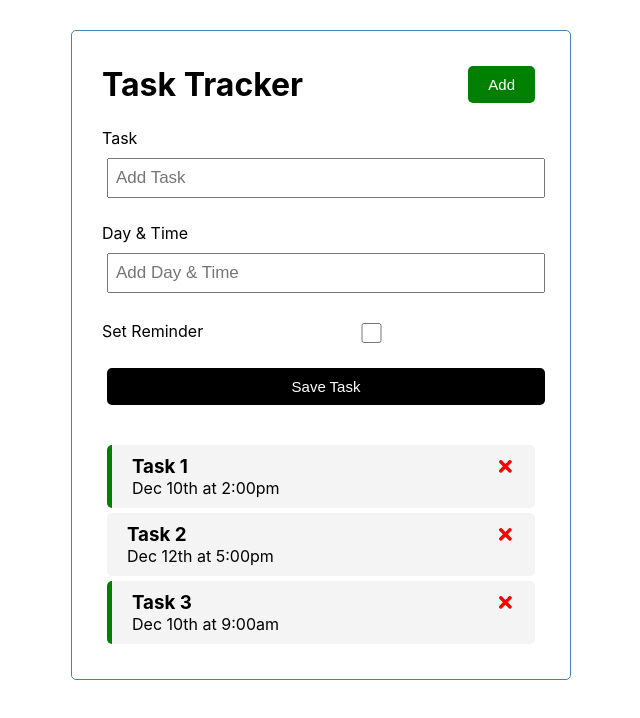
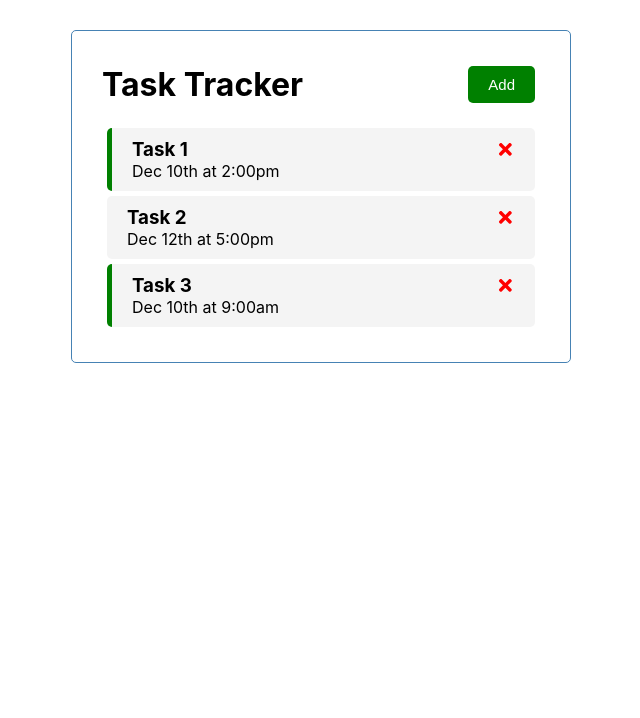
Before and after one commit to dimitar-4/react-task-tracker, a React (Create React App) app: page / in a window 1280 px wide. Shown: the top 718 px of the page, without its empty margins (319-959 px from the left). Built offline with nearby package versions, Linux system fonts and the light colour scheme.

Commit message:
Add show add functionality.

```diff
--- a/src/App.jsx
+++ b/src/App.jsx
@@ -2,6 +2,7 @@ import React from "react";
 import Header from "./components/Header";
 import Tasks from "./components/Tasks";
 import AddTask from "./components/AddTask";
+import { useState } from "react/cjs/react.development";
 
 const initialTasks = [
   {
@@ -26,6 +27,7 @@ const initialTasks = [
 
 function App() {
   const[tasks, setTasks] = React.useState(initialTasks);
+  const [showAdd, setShowAdd] = useState(false);
 
   function toggleReminder(id) {
     const newTasks = tasks.map((task) => (
@@ -51,8 +53,8 @@ function App() {
 
   return (
     <div className="container">
-      <Header />
-      <AddTask onSubmit={addTask} />
+      <Header onAdd={() => setShowAdd(!showAdd)} showAdd={showAdd} />
+      {showAdd && <AddTask onSubmit={addTask} />}
       <Tasks onToggle={toggleReminder} onDelete={deleteTask} tasks={tasks} />
     </div>
   );
--- a/src/components/Header.jsx
+++ b/src/components/Header.jsx
@@ -1,11 +1,13 @@
 import PropTypes from "prop-types";
 import Button from "./Button";
 
-function Header({ title }) {
+function Header({ title, onAdd, showAdd }) {
     return (
         <header className="header">
             <h1>{title}</h1>
-            <Button color="green">Add</Button>
+            <Button onClick={onAdd} color={showAdd ? "red" : "green"}>
+                {showAdd ? "Cancel" : "Add"}
+            </Button>
         </header>
     )
 }
@@ -16,6 +18,8 @@ Header.defaultProps = {
 
 Header.propTypes = {
     title: PropTypes.string,
+    onAdd: PropTypes.func.isRequired,
+    showAdd: PropTypes.bool.isRequired,
 };
 
 export default Header;
```
